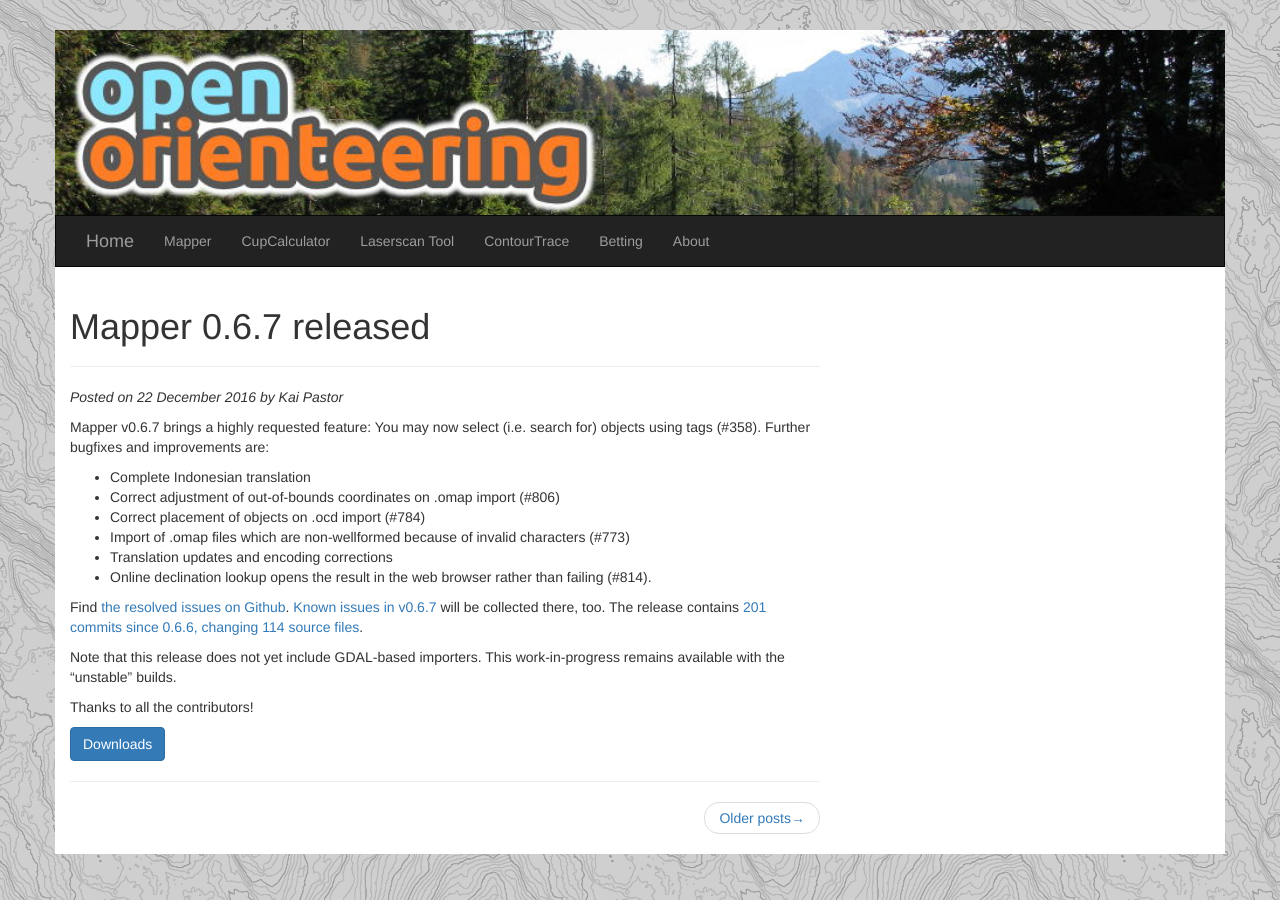
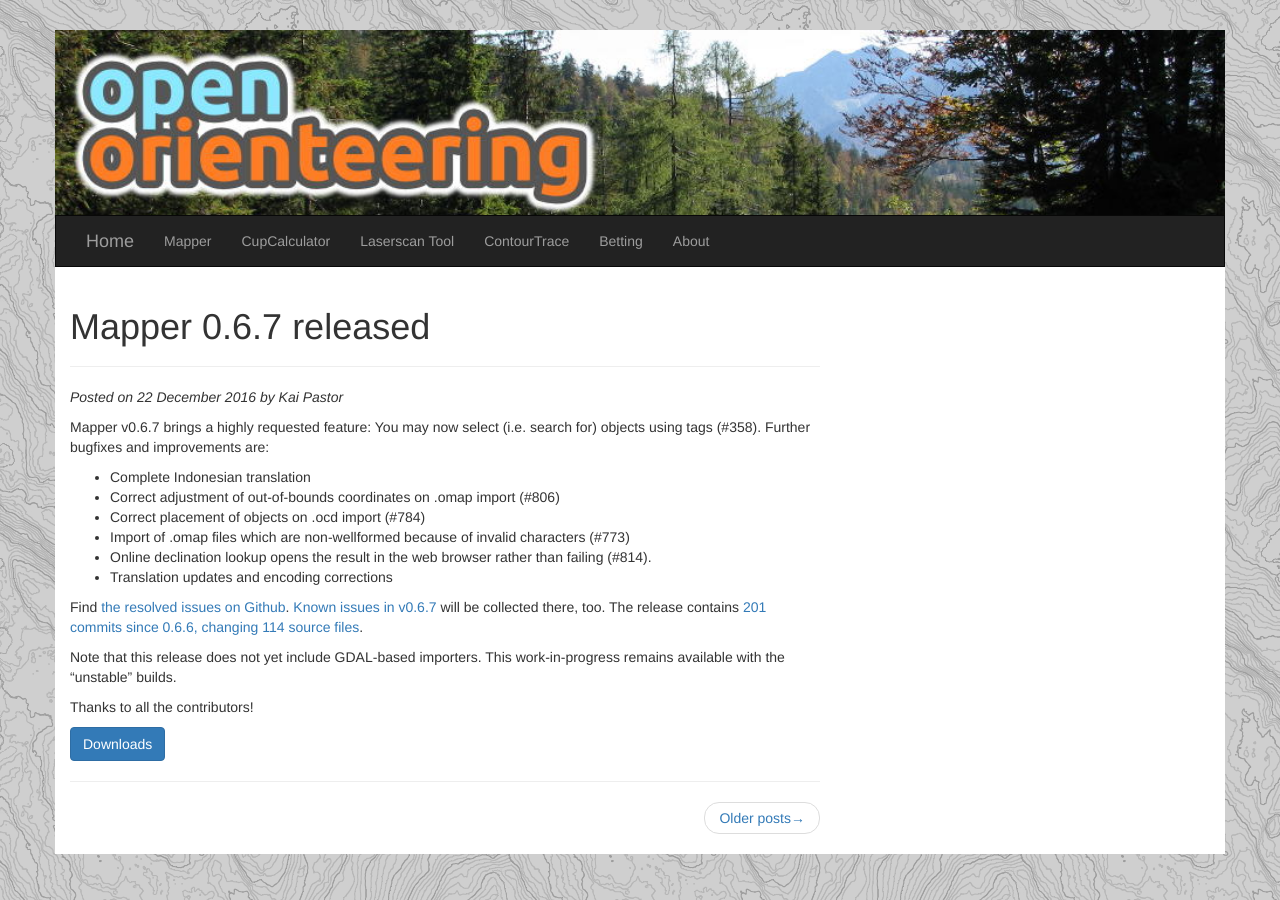
Before and after one commit to OpenOrienteering/OpenOrienteering.github.io, a Jekyll site: the page built from _posts/2016-12-22-mapper-0.6.7-released.md, in a window 1280 px wide. Built offline with Jekyll 4.4.1, drawn with Linux system fonts in a browser that asks for light colours.

```diff
--- a/_posts/2016-12-22-mapper-0.6.7-released.md
+++ b/_posts/2016-12-22-mapper-0.6.7-released.md
@@ -14,8 +14,8 @@ Mapper v0.6.7 brings a highly requested feature: You may now select (i.e. search
  - Correct adjustment of out-of-bounds coordinates on .omap import (#806)
  - Correct placement of objects on .ocd import (#784)
  - Import of .omap files which are non-wellformed because of invalid characters (#773)
+ - Online declination lookup opens the result in the web browser rather than failing (#814).
  - Translation updates and encoding corrections
- - Online declination lookup opens the result in the web browser rather than failing (#814).
 
 Find [the resolved issues on Github](https://github.com/OpenOrienteering/mapper/issues?q=milestone:v0.6.7+is:closed).
 [Known issues in v0.6.7](https://github.com/OpenOrienteering/mapper/issues?q=label:"known issues v0.6.7") will be collected there, too.
```
